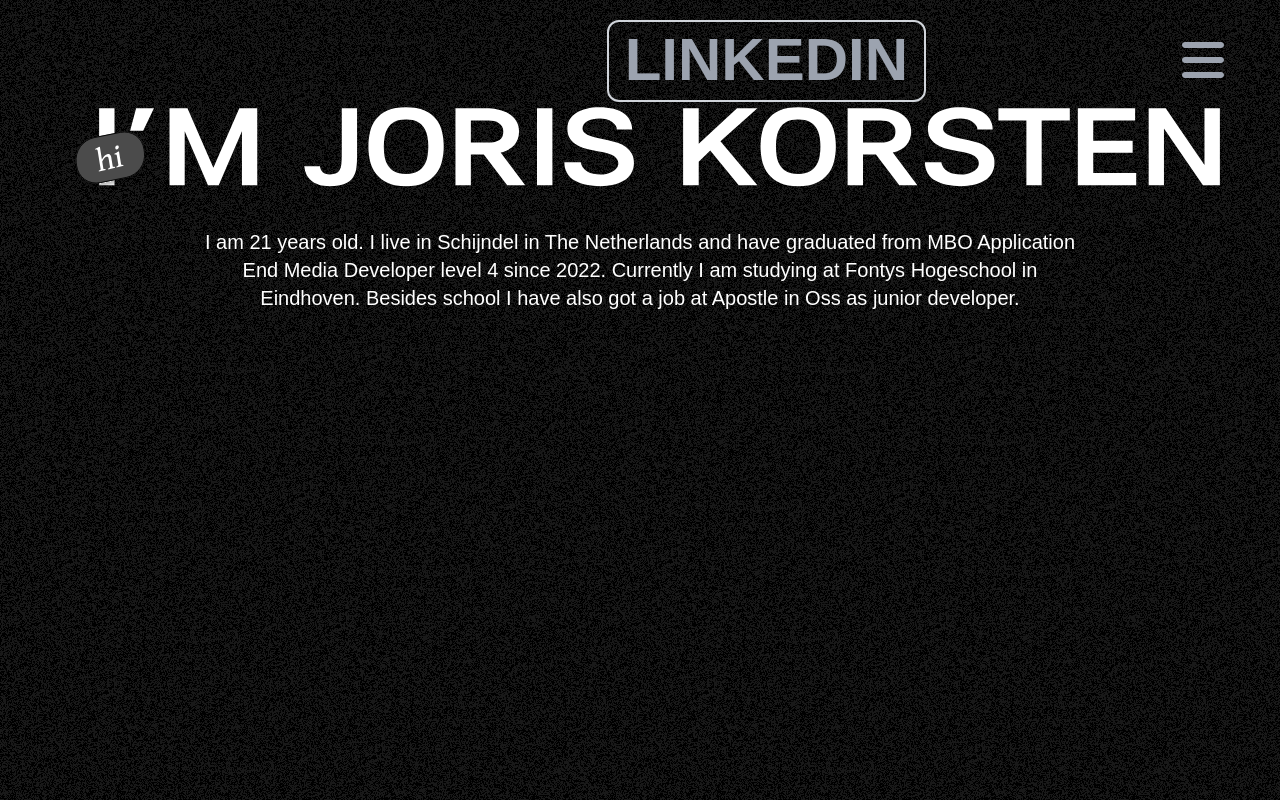
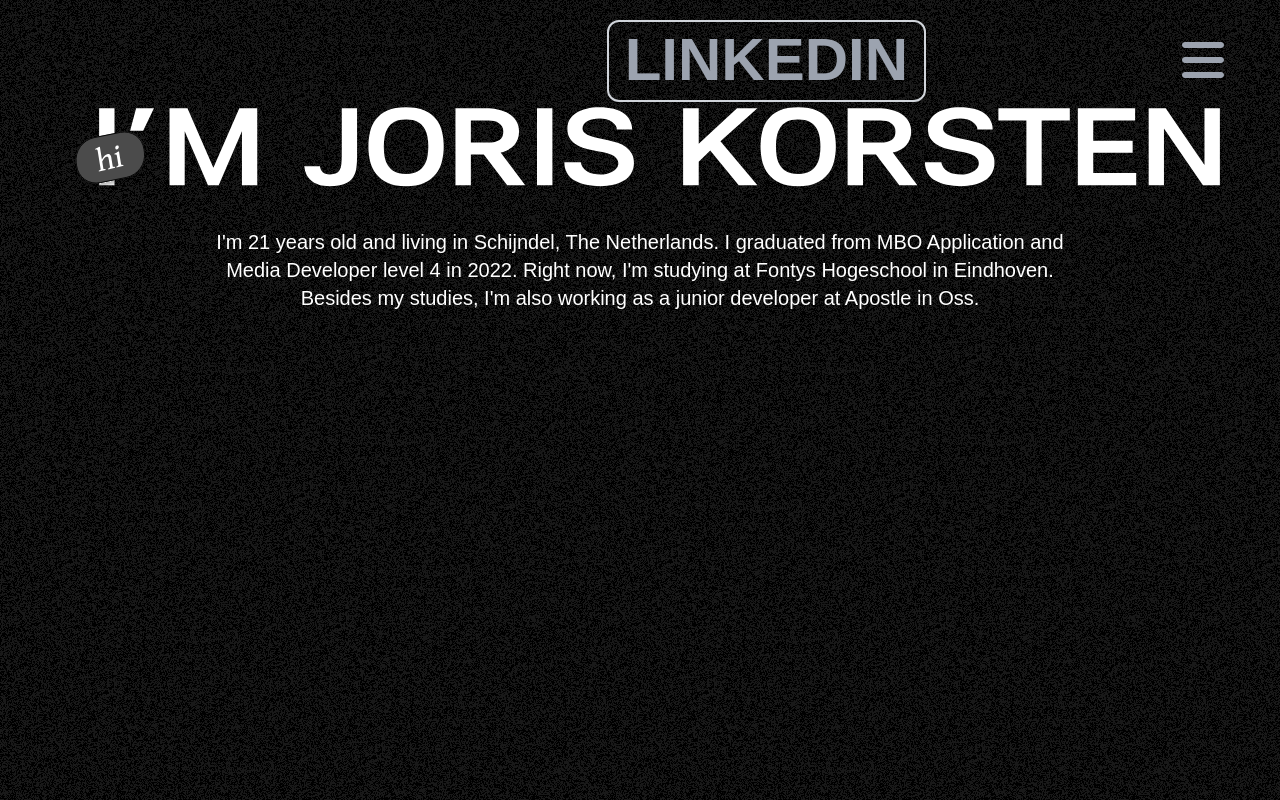
Before and after one commit to XavegX367/portfolio, a React (Vite) app: page / in a window 1280 px wide. Built offline with nearby package versions, Linux system fonts and the light colour scheme.

Commit message:
Update Landing.jsx

```diff
--- a/src/components/Home/Landing.jsx
+++ b/src/components/Home/Landing.jsx
@@ -8,9 +8,9 @@ function Landing() {
             </div>
 
             <div className="flex justify-center mt-4">
-                <span className="text-center text-sm md:text-xl mx-4 md:mx-48">I am 21 years old. I live in Schijndel in The Netherlands and have graduated from MBO
-                    Application End Media Developer level 4 since 2022. Currently I am studying at Fontys Hogeschool in Eindhoven. Besides school I
-                    have also got a job at Apostle in Oss as junior developer.
+                <span className="text-center text-sm md:text-xl mx-4 md:mx-48">
+                    I'm 21 years old and living in Schijndel, The Netherlands. I graduated from MBO Application and Media Developer level 4 in 2022.
+                    Right now, I'm studying at Fontys Hogeschool in Eindhoven. Besides my studies, I'm also working as a junior developer at Apostle in Oss.
                 </span>
             </div>
         </div>
```
